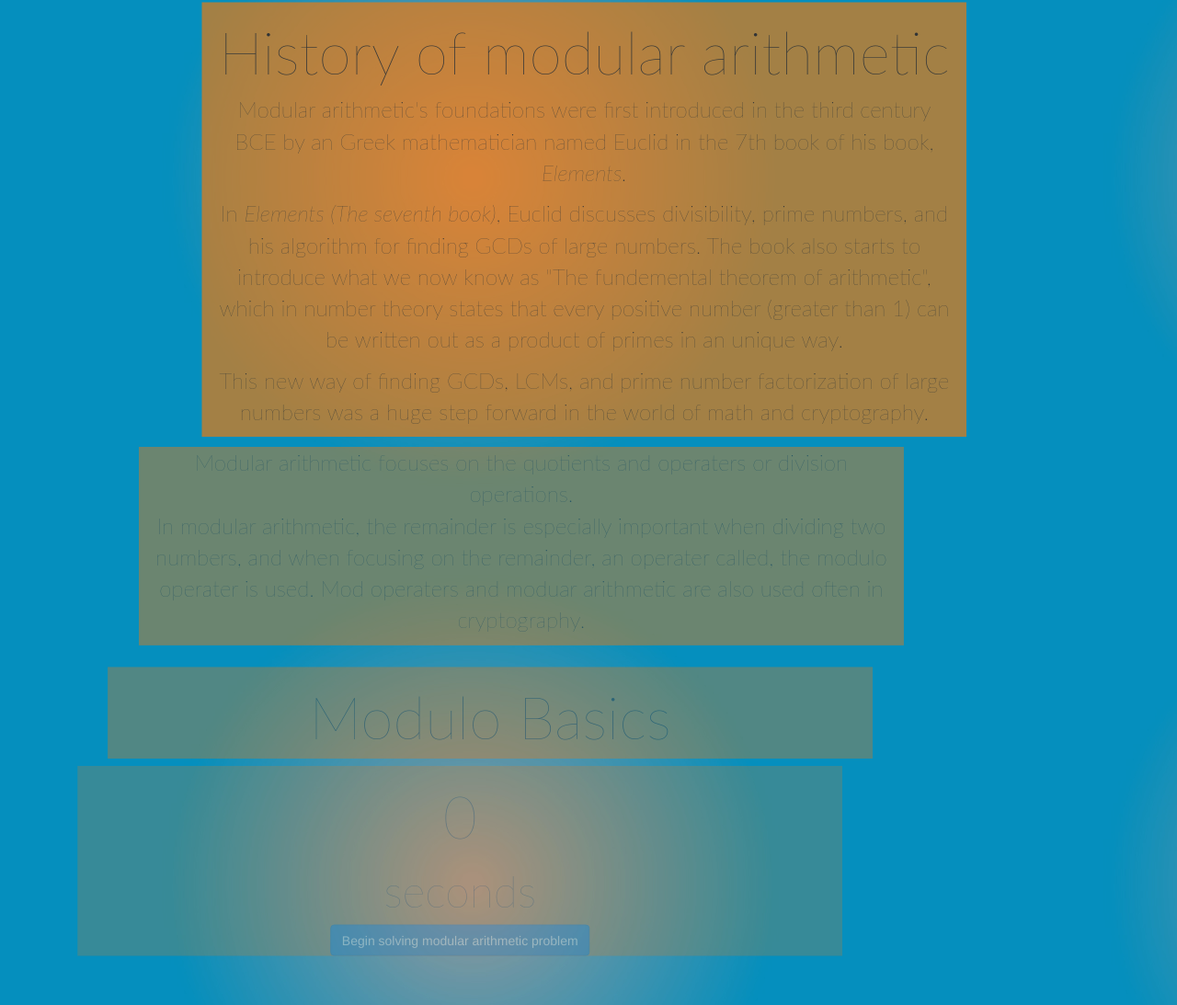
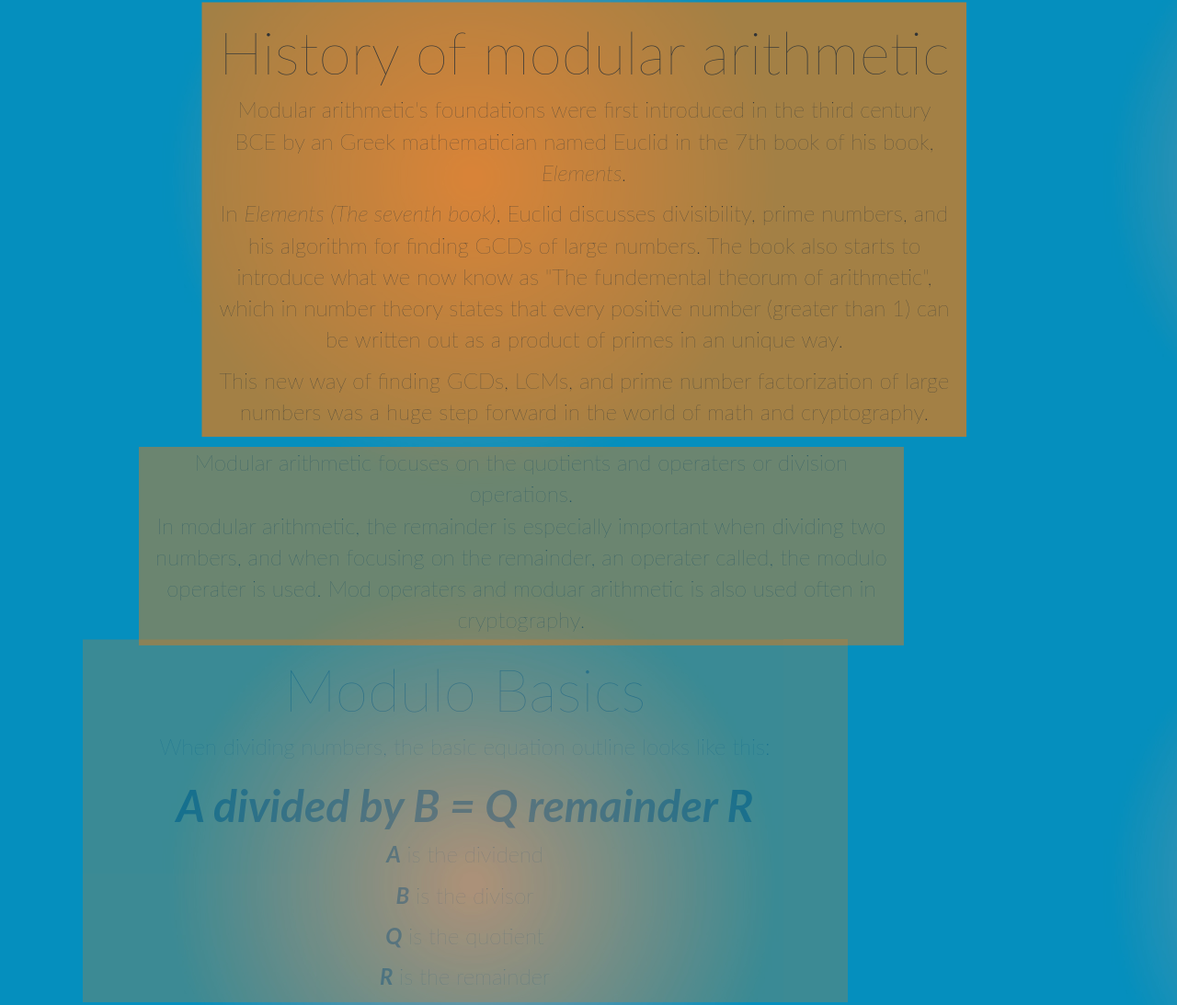
Before and after one commit to Gerzer/Euclidean-algorithm, a plain HTML site: page index.html in a window 1280 px wide. Shown: the part 207-1300 px from the top of the page at 92% size. Drawn offline with nearby package versions, Linux system fonts and the light colour scheme.

Commit message:
text add

```diff
--- a/index.html
+++ b/index.html
@@ -9,7 +9,7 @@
     <script src="skrollr.min.js"></script>
     <link rel="stylesheet" href="style.css">
     <script src="main.js"></script>
-    <title>Modular arithmetic</title>
+    <title>Euclidean algorithm</title>
   </head>
   <body onload="initializeSkrollr();">
     <br><br><br>
@@ -21,18 +21,23 @@
       <h2>History of modular arithmetic</h2>
       <p>Modular arithmetic's foundations were first introduced in the third century BCE by an Greek mathematician named Euclid in the 7th book of his book,<i> Elements.</i></p>
       <p>In <i>Elements (The seventh book)</i>, Euclid discusses divisibility, prime numbers, and his algorithm for finding GCDs of large numbers. The book also starts to introduce
-      what we now know as "The fundemental theorem of arithmetic", which in number theory states that every positive number (greater than 1) can be written out as a product of primes
+      what we now know as "The fundemental theorum of arithmetic", which in number theory states that every positive number (greater than 1) can be written out as a product of primes
       in an unique way.</p>
       <p>This new way of finding GCDs, LCMs, and prime number factorization of large numbers was a huge step forward in the world of math and cryptography.</p>
     </div>
     <br>
     <div class="container">
-      <p>Modular arithmetic focuses on the quotients and operaters or division operations.<br>In modular arithmetic, the remainder is especially important when dividing two numbers, and when focusing on the remainder, an operater called, the modulo operater is used. Mod operaters and moduar arithmetic are also used often in cryptography.</p>
+      <p>Modular arithmetic focuses on the quotients and operaters or division operations.<br>In modular arithmetic, the remainder is especially important when dividing two numbers, and when focusing on the remainder, an operater called, the modulo operater is used. Mod operaters and moduar arithmetic is also used often in cryptography.</p>
     </div>
     <br>
     <div class="container">
       <h2>Modulo Basics</h2>
-      <p></p>
+      <p>When dividing numbers, the basic equation outline looks like this:</p>
+      <h3><b><i>A divided by B = Q remainder R</b></i></h3>
+        <p><b><i>A</i></b> is the dividend</b><p>
+        <p><b><i>B</i></b> is the divisor<p>
+        <p><b><i>Q</i></b> is the quotient<p>
+        <p><b><i>R</i></b> is the remainder<p>
     </div>
     <br>
     <div class="container">
```
